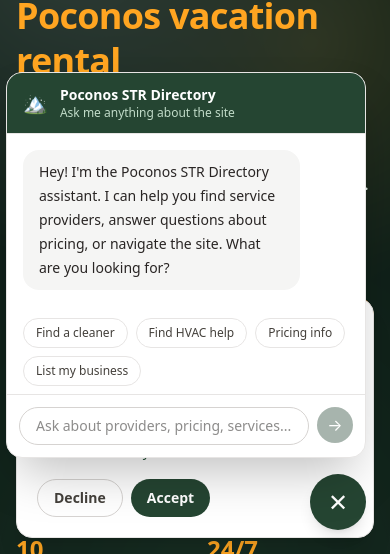
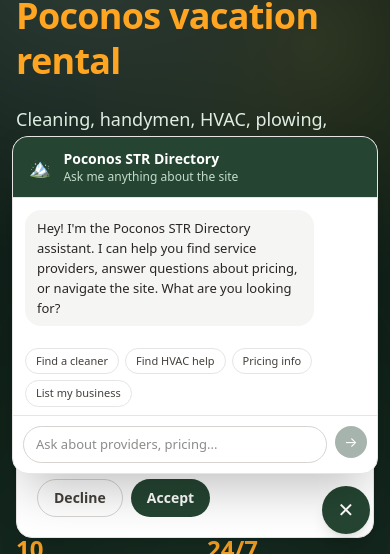
Before and after one commit to DS-610/poconos-str-directory, a Next.js app: page / in a window 390 px wide. Both pictures are taken after a click on the button "Open chat assistant". Shown: the part 290-844 px from the top of the page. Built offline with nearby package versions, Linux system fonts and the light colour scheme; no server answers.

Commit message:
fix: chatbot mobile sizing — responsive width, height, font sizes, and padding

```diff
--- a/components/ChatBot.tsx
+++ b/components/ChatBot.tsx
@@ -1,7 +1,6 @@
 "use client";
 
 import { useState, useRef, useEffect } from "react";
-import Link from "next/link";
 
 interface Message {
   role: "user" | "assistant";
@@ -49,7 +48,7 @@ export default function ChatBot() {
     } catch {
       setMessages((prev) => [
         ...prev,
-        { role: "assistant", text: "Sorry, something went wrong. Try again or browse providers directly at /providers." },
+        { role: "assistant", text: "Sorry, something went wrong. Try again or browse providers at poconossrt.com/providers." },
       ]);
     } finally {
       setLoading(false);
@@ -66,7 +65,7 @@ export default function ChatBot() {
       {/* Floating button */}
       <button
         onClick={() => setOpen(!open)}
-        className="fixed bottom-6 right-6 z-50 flex h-14 w-14 items-center justify-center rounded-full bg-pine-800 text-2xl text-white shadow-lg transition hover:bg-pine-900 hover:scale-105"
+        className="fixed bottom-5 right-5 z-50 flex h-12 w-12 items-center justify-center rounded-full bg-pine-800 text-xl text-white shadow-lg transition hover:bg-pine-900 hover:scale-105 sm:bottom-6 sm:right-6 sm:h-14 sm:w-14 sm:text-2xl"
         aria-label="Open chat assistant"
       >
         {open ? "✕" : "💬"}
@@ -74,25 +73,25 @@ export default function ChatBot() {
 
       {/* Chat window */}
       {open && (
-        <div className="fixed bottom-24 right-6 z-50 flex w-[360px] flex-col overflow-hidden rounded-2xl border border-stone-200 bg-white shadow-2xl sm:w-[400px]">
+        <div className="fixed inset-x-3 bottom-20 z-50 flex max-h-[70vh] flex-col overflow-hidden rounded-2xl border border-stone-200 bg-white shadow-2xl sm:inset-x-auto sm:bottom-24 sm:right-5 sm:w-[380px] sm:max-h-[480px] md:right-6 md:w-[400px]">
           {/* Header */}
-          <div className="flex items-center gap-3 border-b border-stone-200 bg-pine-800 px-4 py-3">
-            <span className="text-xl">🏔️</span>
-            <div>
+          <div className="flex shrink-0 items-center gap-3 border-b border-stone-200 bg-pine-800 px-4 py-3">
+            <span className="text-lg sm:text-xl">🏔️</span>
+            <div className="min-w-0">
               <p className="text-sm font-semibold text-white">Poconos STR Directory</p>
               <p className="text-xs text-pine-200">Ask me anything about the site</p>
             </div>
           </div>
 
           {/* Messages */}
-          <div className="flex-1 overflow-y-auto px-4 py-4" style={{ maxHeight: "400px" }}>
+          <div className="flex-1 overflow-y-auto px-3 py-3 sm:px-4 sm:py-4">
             {messages.map((msg, i) => (
               <div
                 key={i}
-                className={`mb-3 flex ${msg.role === "user" ? "justify-end" : "justify-start"}`}
+                className={`mb-2.5 flex ${msg.role === "user" ? "justify-end" : "justify-start"}`}
               >
                 <div
-                  className={`max-w-[85%] rounded-2xl px-4 py-2.5 text-sm leading-6 ${
+                  className={`max-w-[85%] rounded-2xl px-3 py-2 text-[13px] leading-5 sm:px-4 sm:py-2.5 sm:text-sm sm:leading-6 ${
                     msg.role === "user"
                       ? "bg-pine-800 text-white"
                       : "bg-stone-100 text-stone-800"
@@ -103,8 +102,8 @@ export default function ChatBot() {
               </div>
             ))}
             {loading && (
-              <div className="mb-3 flex justify-start">
-                <div className="rounded-2xl bg-stone-100 px-4 py-2.5 text-sm text-stone-500">
+              <div className="mb-2.5 flex justify-start">
+                <div className="rounded-2xl bg-stone-100 px-3 py-2 text-[13px] text-stone-500 sm:px-4 sm:text-sm">
                   Thinking...
                 </div>
               </div>
@@ -112,14 +111,14 @@ export default function ChatBot() {
             <div ref={messagesEnd} />
           </div>
 
-          {/* Quick actions (show only at start) */}
+          {/* Quick actions */}
           {messages.length <= 1 && (
-            <div className="flex flex-wrap gap-2 px-4 pb-2">
+            <div className="flex shrink-0 flex-wrap gap-1.5 px-3 pb-2 sm:gap-2 sm:px-4">
               {QUICK_ACTIONS.map((action) => (
                 <button
                   key={action.label}
                   onClick={() => sendMessage(action.query)}
-                  className="rounded-full border border-stone-200 bg-white px-3 py-1.5 text-xs font-medium text-stone-700 transition hover:bg-pine-50 hover:text-pine-800"
+                  className="rounded-full border border-stone-200 bg-white px-2.5 py-1 text-[11px] font-medium text-stone-700 transition hover:bg-pine-50 hover:text-pine-800 sm:px-3 sm:py-1.5 sm:text-xs"
                 >
                   {action.label}
                 </button>
@@ -128,19 +127,19 @@ export default function ChatBot() {
           )}
 
           {/* Input */}
-          <form onSubmit={handleSubmit} className="flex gap-2 border-t border-stone-200 p-3">
+          <form onSubmit={handleSubmit} className="flex shrink-0 gap-2 border-t border-stone-200 p-2.5 sm:p-3">
             <input
               type="text"
               value={input}
               onChange={(e) => setInput(e.target.value)}
-              placeholder="Ask about providers, pricing, services..."
-              className="flex-1 rounded-full border border-stone-300 bg-white px-4 py-2 text-sm focus:border-pine-500 focus:outline-none focus:ring-2 focus:ring-pine-200"
+              placeholder="Ask about providers, pricing..."
+              className="min-w-0 flex-1 rounded-full border border-stone-300 bg-white px-3 py-2 text-[13px] focus:border-pine-500 focus:outline-none focus:ring-2 focus:ring-pine-200 sm:px-4 sm:text-sm"
               disabled={loading}
             />
             <button
               type="submit"
               disabled={loading || !input.trim()}
-              className="flex h-9 w-9 shrink-0 items-center justify-center rounded-full bg-pine-800 text-white transition hover:bg-pine-900 disabled:opacity-40"
+              className="flex h-8 w-8 shrink-0 items-center justify-center rounded-full bg-pine-800 text-sm text-white transition hover:bg-pine-900 disabled:opacity-40 sm:h-9 sm:w-9"
             >
               →
             </button>
```
